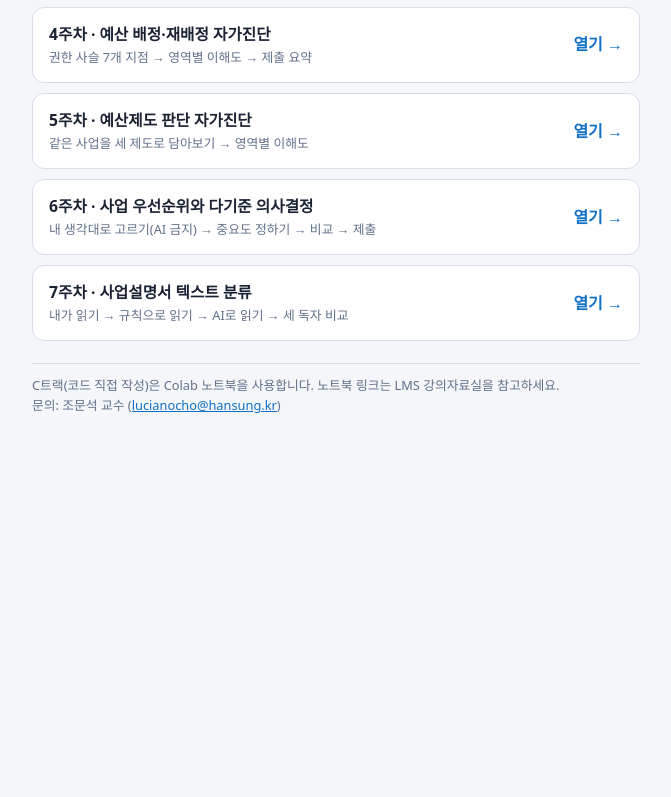
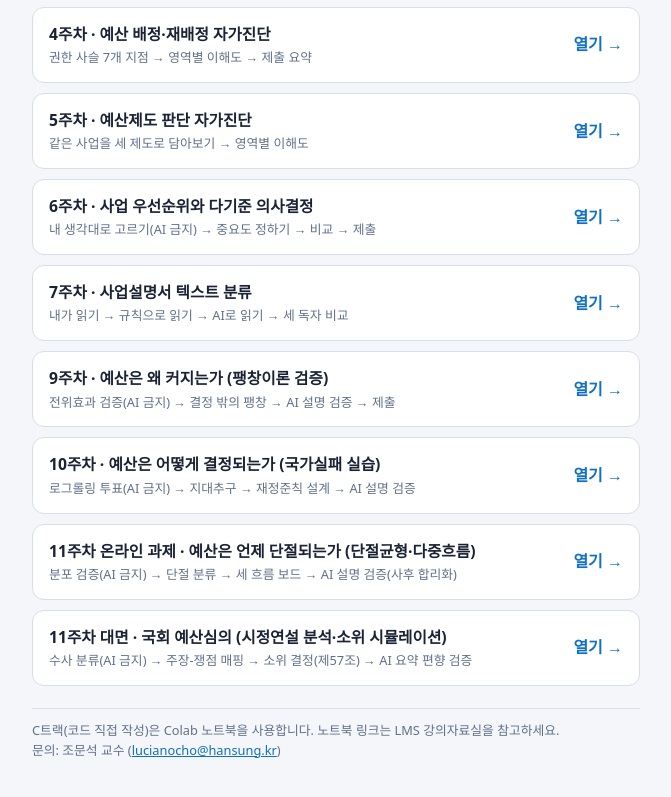
Before and after one commit to lucianocho/ai-public-finance, a plain HTML site: page index.html in a window 1280 px wide. Shown: the part 371-1168 px from the top of the page, without its empty margins (304-975 px from the left). Before the commit the page ends 847 px from the top, so only its background shows below. Drawn offline with Linux system fonts and the light colour scheme.

Commit message:
Add files via upload

```diff
--- a/index.html
+++ b/index.html
@@ -65,6 +65,27 @@
     <div class="go">열기 →</div>
   </a>
 
+
+  <a class="item" href="week09/">
+    <div><b>9주차 · 예산은 왜 커지는가 (팽창이론 검증)</b><span>전위효과 검증(AI 금지) → 결정 밖의 팽창 → AI 설명 검증 → 제출</span></div>
+    <div class="go">열기 →</div>
+  </a>
+
+  <a class="item" href="week10/">
+    <div><b>10주차 · 예산은 어떻게 결정되는가 (국가실패 실습)</b><span>로그롤링 투표(AI 금지) → 지대추구 → 재정준칙 설계 → AI 설명 검증</span></div>
+    <div class="go">열기 →</div>
+  </a>
+
+  <a class="item" href="week11o/">
+    <div><b>11주차 온라인 과제 · 예산은 언제 단절되는가 (단절균형·다중흐름)</b><span>분포 검증(AI 금지) → 단절 분류 → 세 흐름 보드 → AI 설명 검증(사후 합리화)</span></div>
+    <div class="go">열기 →</div>
+  </a>
+
+  <a class="item" href="week11/">
+    <div><b>11주차 대면 · 국회 예산심의 (시정연설 분석·소위 시뮬레이션)</b><span>수사 분류(AI 금지) → 주장-쟁점 매핑 → 소위 결정(제57조) → AI 요약 편향 검증</span></div>
+    <div class="go">열기 →</div>
+  </a>
+
   <div class="note">
     C트랙(코드 직접 작성)은 Colab 노트북을 사용합니다. 노트북 링크는 LMS 강의자료실을 참고하세요.<br>
     문의: 조문석 교수 (<a href="mailto:lucianocho@hansung.kr">lucianocho@hansung.kr</a>)
```
